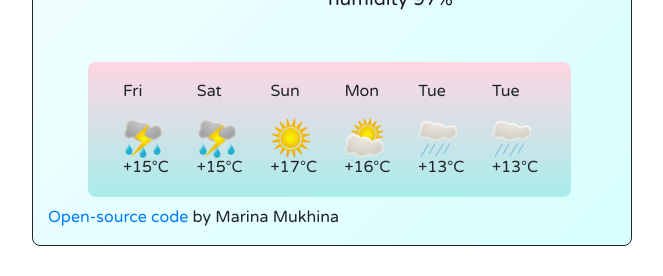
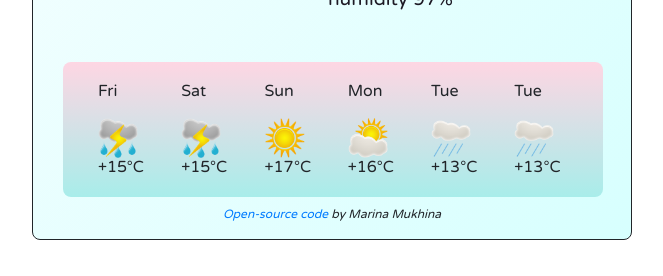
Before and after one commit to MeStessa/AppWeather, a website built with Parcel: page index.html in a window 1280 px wide. Shown: the part 567-843 px from the top of the page, without its empty margins (268-931 px from the left). Built offline with nearby package versions, Linux system fonts and the light colour scheme.

Commit message:
Adjusted row margins

```diff
--- a/src/styles.css
+++ b/src/styles.css
@@ -83,9 +83,9 @@ span.current-temperature {
 .row {
   font-size: 16px;
   padding: 20px;
-  margin: 50px 0 0 40px;
+  margin: 50px 0 0 15px;
   border-radius: 8px;
-  width: 85%;
+  width: 95%;
   background-image: linear-gradient(to top, #a8edea 0%, #fed6e3 100%);
 }
 
@@ -104,3 +104,9 @@ span.current-temperature {
   left: 90px;
   cursor: pointer;
 }
+
+.coded-by {
+  font-style: italic;
+  font-size: 12px;
+  text-align: center;
+}
```
